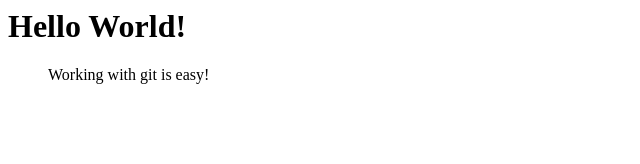
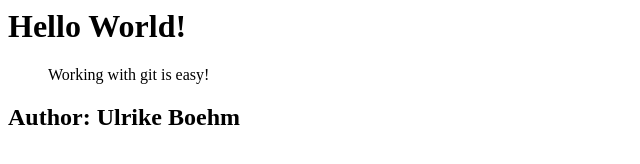
Before and after one commit to UlrikeBoehm/GitGithubMasterclass, a plain HTML site: page index.html in a window 1280 px wide. Shown: the whole page, without its empty margins (0-640 px from the left). Drawn offline with Linux system fonts and the light colour scheme.

Commit message:
Add author

```diff
--- a/index.html
+++ b/index.html
@@ -3,3 +3,5 @@
 <dir>
     <p>Working with git is easy!</p>
 </dir>
+
+<h2>Author: Ulrike Boehm</h2>
```
